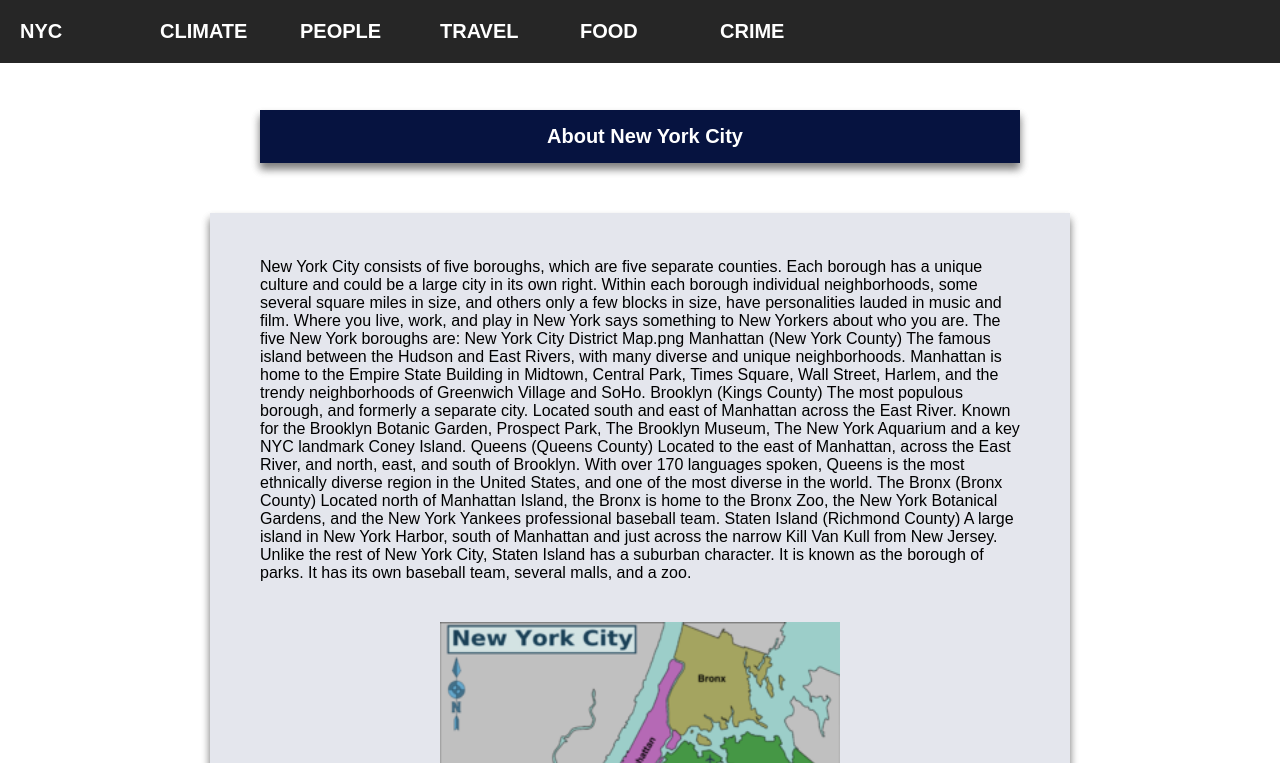
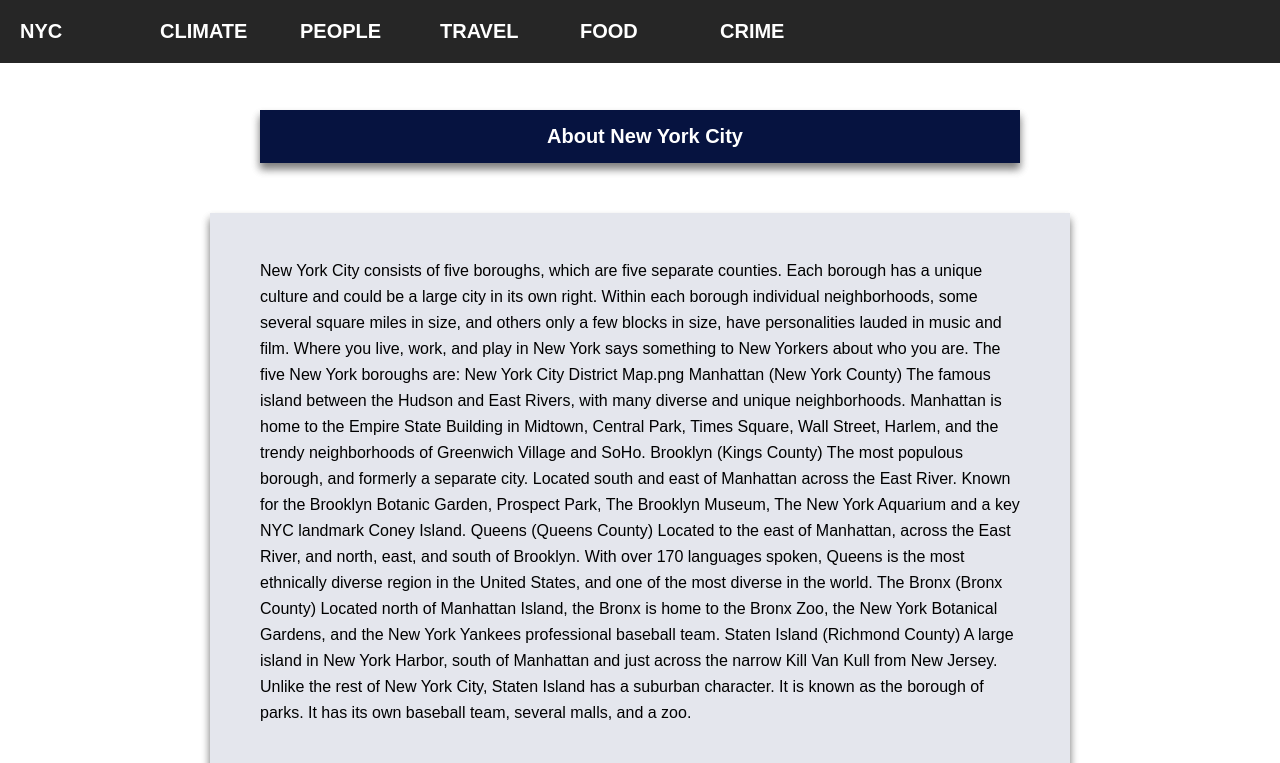
Before and after one commit to susanaflores/DMST290, a plain HTML site: page assignments/assignment01/assignment01.html in a window 1280 px wide. Shown: the top 763 px of the page. Drawn offline with Linux system fonts and the light colour scheme.

Commit message:
line spacing
added spacing between lines in text

```diff
--- a/assignments/assignment01/assignment01.css
+++ b/assignments/assignment01/assignment01.css
@@ -87,10 +87,12 @@
     margin: 50px;
     background-color: #e4e6ed;
     padding-top: 45px;
+    line-height: 26px;
     padding-right: 50px;
     padding-left: 50px;
     padding-bottom: 45px;
     box-shadow: 0px 6px 8px 0 rgba(0, 0, 0, 0.30), 0px 6px 8px 0 rgba(0, 0, 0, 0.30);
+}
 
 #myBtn {
     display: none;
```
